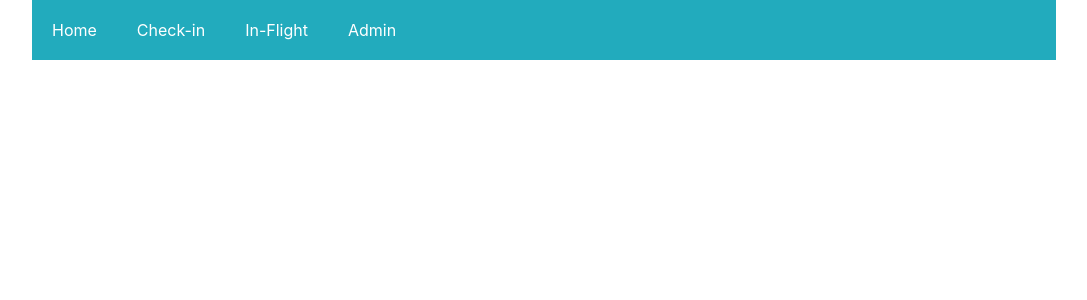
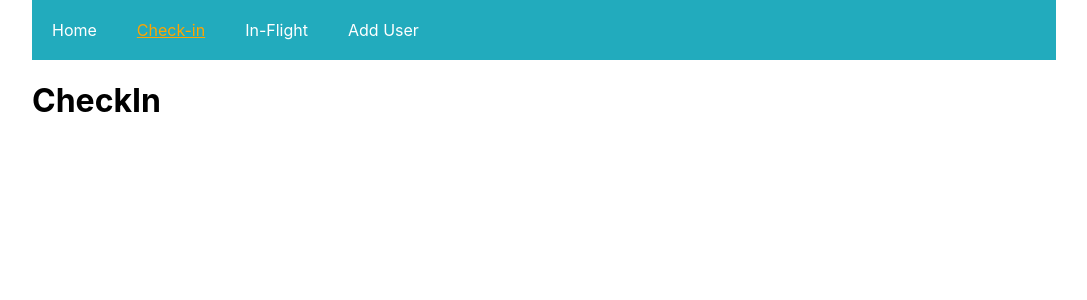
Before and after one commit to codeblasterr/airline-onboarding, a React (Create React App) app: page /check-in in a window 1280 px wide. Shown: the top 300 px of the page, without its empty margins (96-1183 px from the left). Built offline with nearby package versions, Linux system fonts and the light colour scheme.

Commit message:
Test commit

```diff
--- /dev/null
+++ b/src/components/AddUser/AddUser.js
@@ -0,0 +1,7 @@
+import React from 'react';
+
+export default function AddUser() {
+    return (
+        <h1>Add User</h1>
+    );
+}
--- /dev/null
+++ b/src/components/CheckIn/CheckIn.js
@@ -0,0 +1,7 @@
+import React from 'react';
+
+export default function CheckIn() {
+    return (
+        <h1>CheckIn</h1>
+    );
+}
--- /dev/null
+++ b/src/components/Home/Home.js
@@ -0,0 +1,9 @@
+import React from 'react';
+
+const home = () => {
+    return (
+        <h1>Home</h1>
+    );
+}
+
+export default home;
--- /dev/null
+++ b/src/components/InFlight/InFlight.js
@@ -0,0 +1,7 @@
+import React from 'react';
+
+export default function InFlight() {
+    return (
+        <h1>InFlight</h1>
+    );
+}
--- a/src/components/Navigation/Navigation.js
+++ b/src/components/Navigation/Navigation.js
@@ -1,5 +1,11 @@
 import React from 'react';
-import {Route, Link} from 'react-router-dom';
+import {Route, NavLink} from 'react-router-dom';
+
+import Home from '../Home/Home';
+import AddUser from '../AddUser/AddUser';
+import CheckIn from '../CheckIn/CheckIn';
+import InFlight from '../InFlight/InFlight';
+
 
 import './Navigation.scss';
 
@@ -10,30 +16,24 @@ export default function Navigation() {
             <nav>
                 <ul>
                     <li>
-                        <Link to="/">Home</Link>
+                        <NavLink to="/" exact>Home</NavLink>
                     </li>
                     <li>
-                        <Link to={{
-                            pathname : '/',
-                            hash: 'check-in'
-                        }}>Check-in</Link>
+                        <NavLink to="/check-in">Check-in</NavLink>
                     </li>
                     <li>
-                        <Link to={{
-                            pathname : '/',
-                            hash: 'in-flight'
-                        }}>In-Flight</Link>
+                        <NavLink to="/in-flight">In-Flight</NavLink>
                     </li>
                     <li>
-                        <Link to={{
-                            pathname : '/',
-                            hash: 'admin'
-                        }}>Admin</Link>
+                        <NavLink to="/add-user">Add User</NavLink>
                     </li>
                 </ul>
             </nav>
         </header>
-        <Route path="/" exact render={() => <h1>Home</h1>}/>
+        <Route path="/" exact component={Home}/>
+        <Route path="/check-in" component={CheckIn}/>
+        <Route path="/in-flight" component={InFlight}/>
+        <Route path="/add-user" component={AddUser}/>
     </>
     );
 }
--- a/src/components/Navigation/Navigation.scss
+++ b/src/components/Navigation/Navigation.scss
@@ -7,9 +7,17 @@ nav {
     a {
         text-decoration: none;
         color: white;
+        &.active {
+            color: orange;
+            text-decoration: underline;
+        }
     }
     li {
+        margin: 20px;
         display: inline-block;
-        padding: 20px;
+    }
+    li a:hover {
+        color: orange;
+        text-decoration: underline;
     }
 }
--- a/src/tools/mockData.js
+++ b/src/tools/mockData.js
@@ -31,7 +31,8 @@ export const mockData = {
         {
             "number": 88948,
             "name": "Spice jet",
-            "scheduledTime": "09:58"
+            "scheduledTime": "09:58",
+            "ancilaryServices" : ["Insurence", "Airport parking", "Foreign exchange"]
         }
     ]
 }
```
